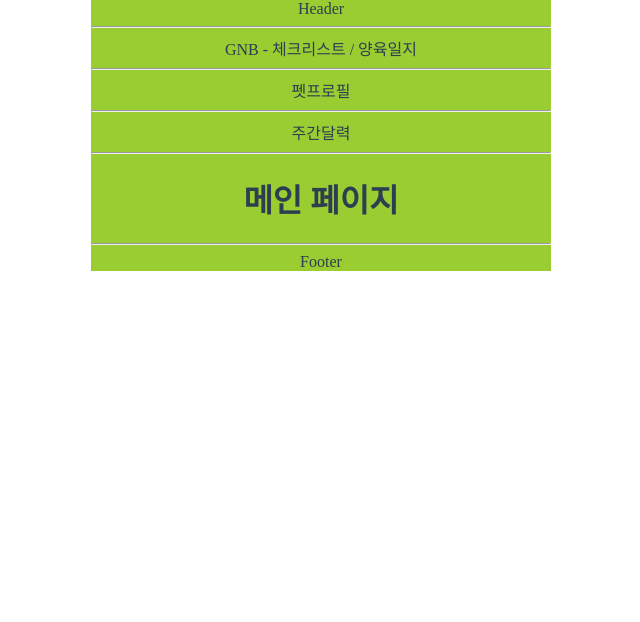
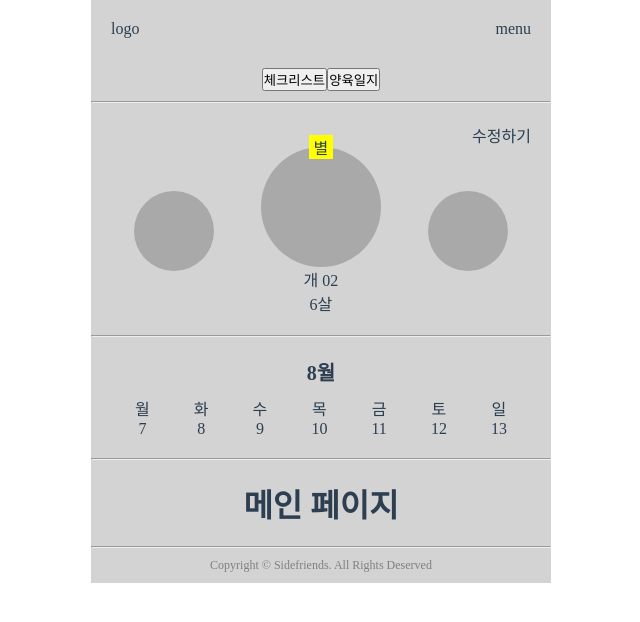
Before and after one commit to bsideproject/team4-frontend, a Vue app: page / in a window 1280 px wide. Shown: the top 622 px of the page, without its empty margins (319-959 px from the left). Built offline with nearby package versions, Linux system fonts and the light colour scheme.

Commit message:
feat: 공통컴포넌트 레이아웃

```diff
--- a/src/App.vue
+++ b/src/App.vue
@@ -29,6 +29,6 @@ export default {
 }
 </script>
 
-<style>
+<style lang="scss">
 @import "assets/styles/common.scss";
 </style>
--- a/src/assets/styles/common.scss
+++ b/src/assets/styles/common.scss
@@ -4,10 +4,96 @@
   margin: auto;
   color: #2c3e50;
   text-align: center;
-  background: yellowgreen;
+  background: lightgray;
 }
 
-body {
+*, body {
   margin: 0;
   padding: 0;
 }
+
+//.section {
+//  padding: 0 20px;
+//}
+
+.header {
+  padding: 0 20px;
+  &-main {
+    display: flex;
+    justify-content: space-between;
+    padding: 20px 0;
+  }
+  &-sub {
+    padding: 10px 0;
+  }
+}
+
+.petProfile {
+  padding: 20px;
+  &-link {
+    text-align: right;
+  }
+  &-wrapper {
+    display: flex;
+    justify-content: space-around;
+    align-items: center;
+    &__item {
+      .item__image {
+        border-radius: 60px;
+        background: darkgray;
+        width: 80px;
+        height: 80px;
+      }
+      .item__name, .item__age { display: none }
+    }
+    &__item.active {
+      .item__image {
+        border-radius: 60px;
+        width: 120px;
+        height: 120px;
+        position: relative;
+
+        &::after {
+          content: '별';
+          position: absolute;
+          width: 24px;
+          height: 24px;
+          background: yellow;
+          left: 40%;
+          right: 50%;
+          top: -10%;
+        }
+      }
+      .item__name, .item__age { display: block }
+    }
+  }
+}
+
+
+.weeklyCalendar {
+  padding: 20px 0;
+  &-monthWrapper {
+    p {
+      font-weight: bold;
+      font-size: 20px;
+    }
+  }
+  &-dateWrapper {
+    margin-top: 10px;
+    display: flex;
+    justify-content: space-evenly;
+  }
+}
+
+.main {
+  padding: 20px 0;
+}
+
+
+.footer {
+  padding: 10px 0;
+  p {
+    font-size: 12px;
+    color: gray;
+  }
+}
--- a/src/components/common/Footer.vue
+++ b/src/components/common/Footer.vue
@@ -1,5 +1,5 @@
 <template>
-  <footer class="footer">Footer</footer>
+  <footer class="footer"><p>Copyright &copy; Sidefriends. All Rights Deserved</p></footer>
 </template>
 
 <script>
--- a/src/components/common/Header.vue
+++ b/src/components/common/Header.vue
@@ -1,7 +1,16 @@
 <template>
-  <div class="header">Header</div>
-  <hr>
-  <div class="gnb">GNB - 체크리스트 / 양육일지</div>
+  <div class="header section">
+    <div class="header-main">
+      <a class="header-main__logo">logo</a>
+      <a class="header-main__menu">menu</a>
+    </div>
+    <div class="header-sub">
+      <div class="header-sub__tabMenu">
+        <button class="tabMenu__item">체크리스트</button>
+        <button class="tabMenu__item">양육일지</button>
+      </div>
+    </div>
+  </div>
 </template>
 
 <script>
--- a/src/components/common/PetProfile.vue
+++ b/src/components/common/PetProfile.vue
@@ -1,5 +1,26 @@
 <template>
-  <div class="pet-profile">펫프로필</div>
+  <div class="petProfile section">
+    <div class="petProfile-link">
+      <a class="petProfile-link__a">수정하기</a>
+    </div>
+    <div class="petProfile-wrapper">
+      <div class="petProfile-wrapper__item">
+        <div class="item__image"></div>
+        <p class="item__name">개 01</p>
+        <p class="item__age">5살</p>
+      </div>
+      <div class="petProfile-wrapper__item active">
+        <div class="item__image"></div>
+        <p class="item__name">개 02</p>
+        <p class="item__age">6살</p>
+      </div>
+      <div class="petProfile-wrapper__item">
+        <div class="item__image"></div>
+        <p class="item__name">개 03</p>
+        <p class="item__age">7살</p>
+      </div>
+    </div>
+  </div>
 </template>
 
 <script>
--- a/src/components/common/WeeklyCalendar.vue
+++ b/src/components/common/WeeklyCalendar.vue
@@ -1,5 +1,39 @@
 <template>
-  <div class="weekly-calendar">주간달력</div>
+  <div class="weeklyCalendar section">
+    <div class="weeklyCalendar-monthWrapper">
+      <p class="weeklyCalendar-month">8월</p>
+    </div>
+    <div class="weeklyCalendar-dateWrapper">
+      <div class="weeklyCalendar-dateWrapper__date">
+        <p class="date__day">월</p>
+        <p class="date__num">7</p>
+      </div>
+      <div class="weeklyCalendar-dateWrapper__date">
+        <p class="date__day">화</p>
+        <p class="date__num">8</p>
+      </div>
+      <div class="weeklyCalendar-dateWrapper__date">
+        <p class="date__day">수</p>
+        <p class="date__num">9</p>
+      </div>
+      <div class="weeklyCalendar-dateWrapper__date">
+        <p class="date__day">목</p>
+        <p class="date__num">10</p>
+      </div>
+      <div class="weeklyCalendar-dateWrapper__date">
+        <p class="date__day">금</p>
+        <p class="date__num">11</p>
+      </div>
+      <div class="weeklyCalendar-dateWrapper__date">
+        <p class="date__day">토</p>
+        <p class="date__num">12</p>
+      </div>
+      <div class="weeklyCalendar-dateWrapper__date">
+        <p class="date__day">일</p>
+        <p class="date__num">13</p>
+      </div>
+    </div>
+  </div>
 </template>
 
 <script>
```
